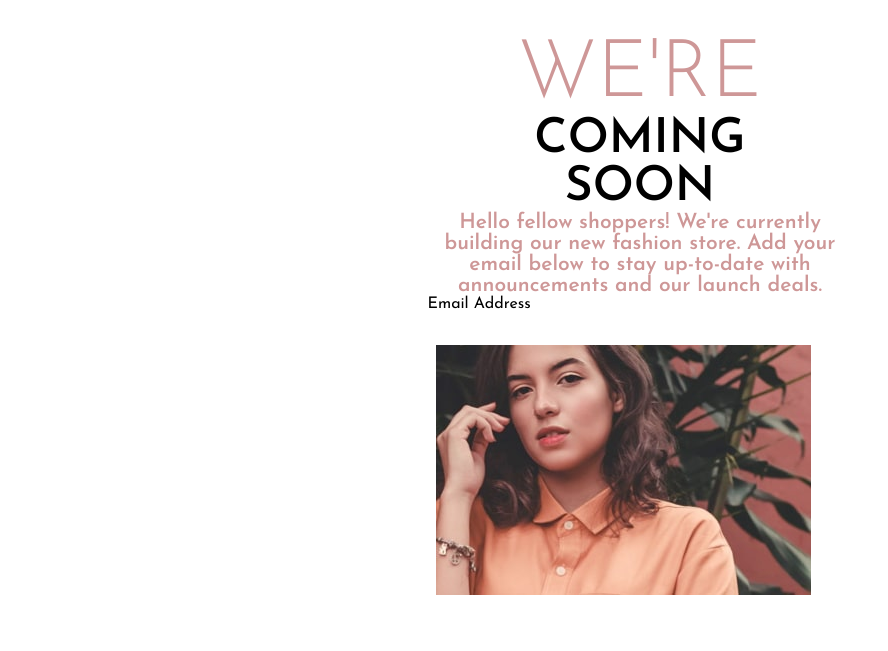
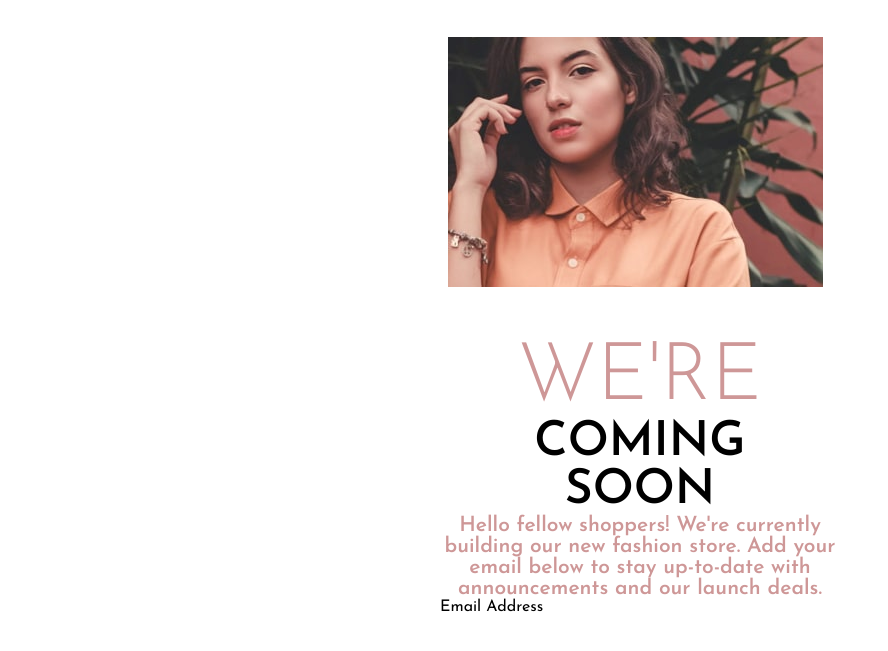
Before and after one commit to tevinsherman/Base_Apparel, a plain HTML site: page index.html in a window 1280 px wide. Shown: the part 41-692 px from the top of the page, without its empty margins (0-888 px from the left). Drawn offline with Linux system fonts and the light colour scheme.

Commit message:
fix reponsive issue

```diff
--- a/style.css
+++ b/style.css
@@ -1,11 +1,12 @@
 * {
-  margin: 0;
-  padding: 0;
   box-sizing: border-box;
 }
 
 body {
+  padding: 0;
+  margin: 0;
   font-family: 'Josefin Sans', sans-serif;
+
 }
 
 /* Typography */
@@ -17,8 +18,9 @@ font-weight: 300;
 
 h1 {
   font-size: 3rem;
+  text-transform: uppercase;
+  margin: 0;
   text-align: center;
-  text-transform: uppercase;
 }
 
 p {
@@ -26,6 +28,7 @@ p {
   font-weight: 600;
   font-size: 1.3125rem;
   text-align: center;
+  margin: 0;
 }
 
 .logo {
@@ -36,28 +39,44 @@ p {
 
 /* Layout */
 
-.main-content {
-  /* display: flex;
-  flex-direction: column; */
+
+
+.container {
+    display: flex;
+   flex-direction: column;
+  justify-content: space-between;
   padding: 2em 0;
+max-width: 400px;
+margin: 0 auto;
 }
 
-/* .stack {
+.main-content {
   display: flex;
   flex-direction: column;
   justify-content: space-between;
-} */
+   flex: 1;
+  height: 50vh;
+}
+
+.side-content {
+  flex: 1;
+  order: -1;
+  height: 100%;
+
+}
+
+
 
 img {
-  display: inline-block;
-  max-width: 100%;
-  background-repeat: no-repeat;
-  background: center;
-  background-size: cover;
+  /* display: inline-block; */
+  /* max-width: 100%; */
+  /* background-repeat: no-repeat; */
+  /* background: center; */
+  /* background-size: cover; */
   padding: 1px 0.5em 3em;
 }
 
-.container {
+/* .container {
   max-width: 425px;
   margin: 0 auto;
 }
@@ -67,4 +86,4 @@ img {
   flex-direction: column;
   justify-content: space-between;
   min-height: 50vh;
-}
+} */
```
